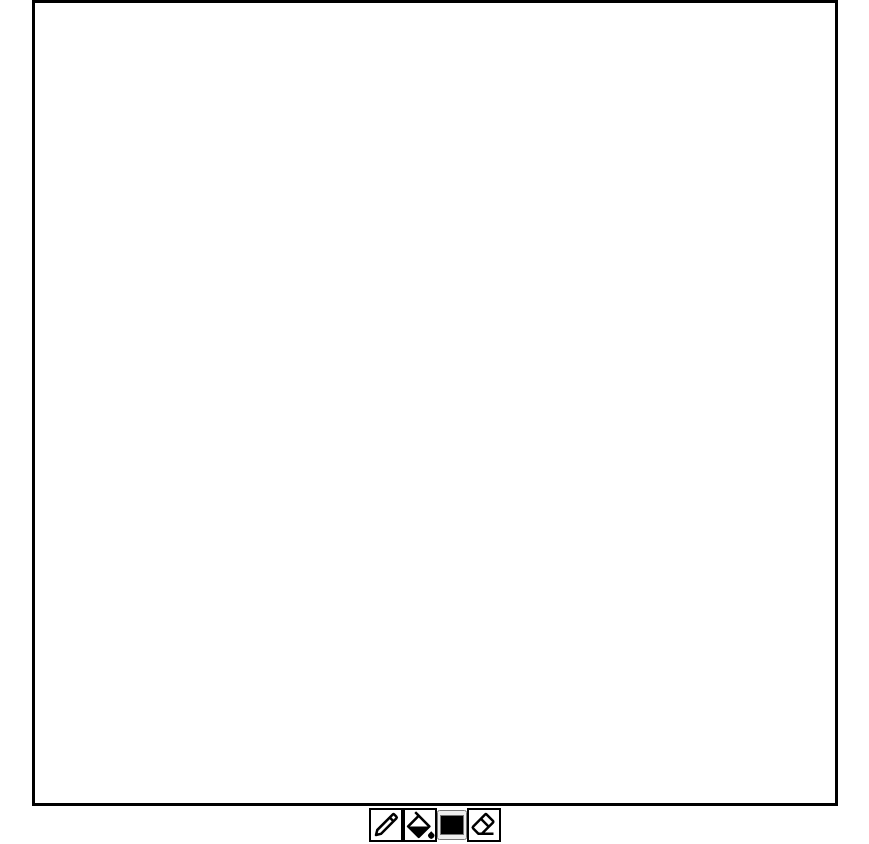
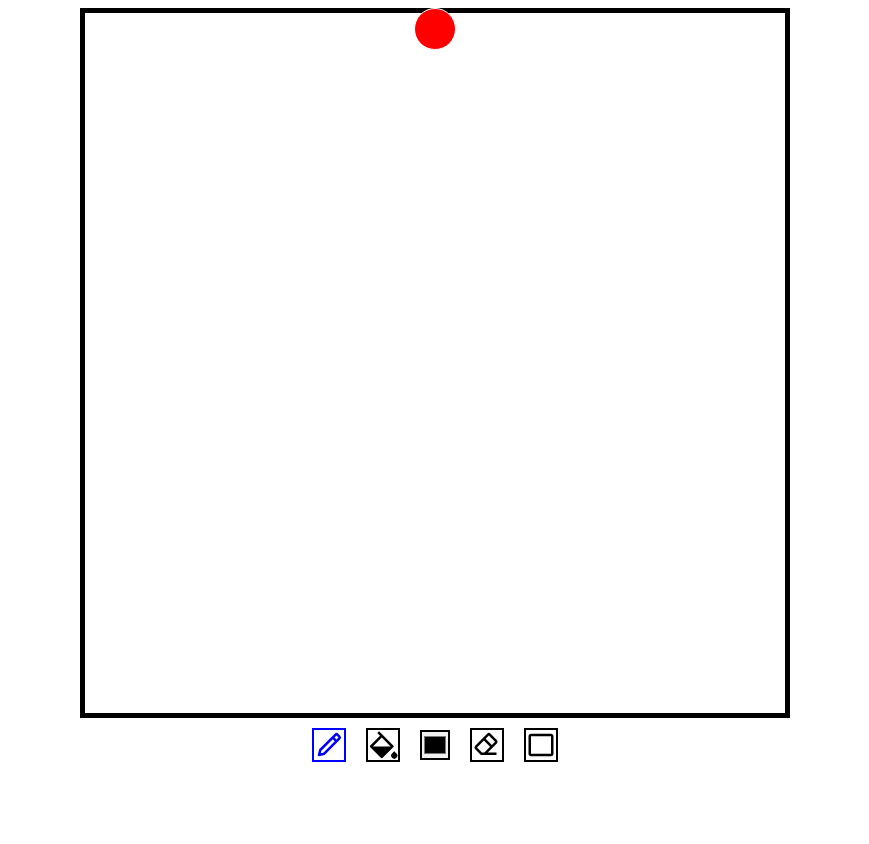
Before and after one commit to abdur-rafi/Skribbl-Clone, a React (Create React App) app: page / in a window 1280 px wide. Shown: the whole page, without its empty margins (205-1074 px from the left). After the commit the page ends 800 px from the top, so only its background shows below. Built offline with nearby package versions, Linux system fonts and the light colour scheme.

Commit message:
drawing rectangle added

```diff
--- a/package.json
+++ b/package.json
@@ -11,10 +11,11 @@
     "@types/react": "^17.0.0",
     "@types/react-color": "^3.0.4",
     "@types/react-dom": "^17.0.0",
+    "node-sass": "4.14.1",
     "react": "^17.0.2",
     "react-dom": "^17.0.2",
     "react-icons": "^4.2.0",
-    "react-scripts": "4.0.3",
+    "react-scripts": "^4.0.3",
     "typescript": "^4.1.2",
     "web-vitals": "^1.0.1"
   },
--- a/src/App.tsx
+++ b/src/App.tsx
@@ -1,9 +1,5 @@
 import React from 'react';
 import DrawingBoard from './components/DrawingBoard';
-import logo from './logo.svg';
-// import './App.css';
-// import Canvas from './components/Canvas';
-
 function App() {
   return (
     <div >
--- /dev/null
+++ b/src/Stylesheets/DrawingBar.scss
@@ -0,0 +1,49 @@
+$selectedColor : blue;
+$canvasHeight : 700px;
+$canvasWidht : 700px;
+
+.DrawingBoardRoot{
+    display: flex;
+    flex-direction: column;
+    margin: 10;
+    align-items: center;
+
+    .canvas{
+        height : $canvasHeight;
+        width : $canvasWidht;
+        border : solid black 5px;
+        cursor : none;
+    }
+    .drawingBarRoot{
+        display: flex;
+        align-items: center;
+        // padding: 20;
+        justify-content: center;
+        // background-color: red;
+        width: $canvasWidht;
+        .barItem{
+            margin : 10px 10px 5px 10px ;
+            border : solid 2px;
+            font-size : 30px;
+        }
+        input{
+            border: solid 1px;
+            margin : 0px;
+            padding : 0px;
+            height : 30px;
+            width : 30px;
+        }
+        .selected{
+            color : blue;
+        }
+    }
+}
+.cursor{
+    height : 40px;
+    width : 40px;
+    border-radius : 50%;
+    background-color : black;
+    border: solid white .5px;
+    position : absolute;
+    pointer-events : none;
+}
--- a/src/components/Canvas.tsx
+++ b/src/components/Canvas.tsx
@@ -38,10 +38,17 @@ type points = {
 class Canvas extends React.Component<Props, State>{
 
     canvasRef : React.RefObject<HTMLCanvasElement>;
+    rectStartPoint : points;
+    imageDataBeforeRectStart : ImageData | undefined;
 
     constructor(props : Props){
         super(props);
         this.canvasRef = React.createRef();
+        this.rectStartPoint = {
+            x : -1,
+            y : -1
+        };
+        this.imageDataBeforeRectStart = undefined;
     }
 
 
@@ -65,6 +72,15 @@ class Canvas extends React.Component<Props, State>{
         && imageData[point1[3]] === imageData[point2[3]]
     }
 
+    getColorOfAPoint(context : CanvasRenderingContext2D, canvas : HTMLCanvasElement, x : number, y : number):number[]{
+        let t1 = Date.now();
+        let id = context.getImageData(0, 0,canvas.width, canvas.height );
+        let imageData = id.data;
+        let startingColorIndex = this.getColorIndicesForCoord(x, y, canvas.width,canvas.height);
+
+        return [imageData[startingColorIndex[0]],imageData[startingColorIndex[1]],imageData[startingColorIndex[2]],imageData[startingColorIndex[3]]];
+    }
+
     floodFillAlgo(context : CanvasRenderingContext2D, canvas : HTMLCanvasElement, x : number, y : number, color : number[]){
         let t1 = Date.now();
         let id = context.getImageData(0, 0,canvas.width, canvas.height );
@@ -84,18 +100,26 @@ class Canvas extends React.Component<Props, State>{
             y : y
         })
         vis[x][y] = true;
+        let width = canvas.width;
+        let height = canvas.height;
         while(stack.length !== 0){
             let top : points = stack.pop()!;
             let cornerPoints : points[] = [
                 {x : top.x + 1, y : top.y},{x : top.x, y : top.y + 1},
                 {x : top.x - 1, y : top.y}, {x : top.x, y : top.y - 1},
-                {x : top.x + 1, y : top.y - 1},{x : top.x + 1, y : top.y + 1},
-                {x : top.x - 1, y : top.y - 1}, {x : top.x - 1, y : top.y + 1},
+                // {x : top.x + 1, y : top.y - 1},{x : top.x + 1, y : top.y + 1},
+                // {x : top.x - 1, y : top.y - 1}, {x : top.x - 1, y : top.y + 1},
             ]
             for(let j = 0; j < cornerPoints.length; ++j){
                 let xn = cornerPoints[j].x;
                 let yn = cornerPoints[j].y;
-                let indexes = this.getColorIndicesForCoord(xn, yn, canvas.width, canvas.height);
+
+                let indexes : number[] = [];
+                if (xn < 0 || yn < 0 || xn >= width || yn >= height) indexes = [-1, -1, -1, -1];
+                else{
+                    let red = yn * (width * 4) + xn * 4;
+                    indexes = [red, red + 1, red + 2, red + 3];
+                }
                 if(this.checkEqualColor(imageData, indexes , startingColorIndex) && !vis[xn][yn]){
                     stack.push(cornerPoints[j]);
                     vis[xn][yn] = true;
@@ -109,6 +133,48 @@ class Canvas extends React.Component<Props, State>{
         let t2 = Date.now();
         console.log(t2 - t1);
 
+    }
+
+    handleMouseDownForPenAndEraser(context : CanvasRenderingContext2D, e : MouseEvent){
+        context?.beginPath();
+        if(this.props.drawMode === 'eraser'){
+            context!.strokeStyle ='#ffffff';
+        }
+        context?.moveTo(e.offsetX, e.offsetY);
+    }
+
+    handleMouseDownPaintFill(context : CanvasRenderingContext2D,canvas :  HTMLCanvasElement, e : MouseEvent){
+        let color = hexToRGB(this.props.colorString);
+        this.floodFillAlgo(context!, canvas, e.offsetX, e.offsetY,color);
+    }
+
+    handleMouseDownDrawShape(context : CanvasRenderingContext2D,canvas :  HTMLCanvasElement, e : MouseEvent){
+        this.rectStartPoint = {
+            x : e.offsetX, y : e.offsetY
+        }
+        this.imageDataBeforeRectStart = context?.getImageData(0, 0, canvas.width, canvas.height);
+    }
+
+    handleCursorMovement(canvas : HTMLCanvasElement, cursor : HTMLElement, e : MouseEvent){
+        let rect = canvas.getBoundingClientRect();
+
+        if(cursor){
+            cursor.style.left = `${e.offsetX + + 5 + rect.left - this.props.lineWidth / 2 }px`;
+            cursor.style.top = `${e.offsetY + 5 + rect.top - this.props.lineWidth / 2 }px`;
+        }
+    }
+
+    handleMouseMovePenAndEraser(context : CanvasRenderingContext2D, e : MouseEvent ){
+        context?.lineTo(e.offsetX, e.offsetY);
+        context?.stroke();
+    }
+
+    handleMouseMoveShape(context : CanvasRenderingContext2D, canvas : HTMLCanvasElement, e : MouseEvent){
+        if(this.imageDataBeforeRectStart){
+            context?.clearRect(0, 0, canvas.width, canvas.height);
+            context?.putImageData(this.imageDataBeforeRectStart,0, 0);
+            context?.strokeRect(this.rectStartPoint.x, this.rectStartPoint.y, e.offsetX - this.rectStartPoint.x, e.offsetY - this.rectStartPoint.y);
+        }
     }
 
     componentDidMount(){
@@ -127,24 +193,41 @@ class Canvas extends React.Component<Props, State>{
                 color = [255, 255, 255];
                 this.floodFillAlgo(context, canvas, 0, 0, color);
                 color = [0, 0, 0];
+                const cursor : HTMLElement | null = document.querySelector('.cursor');
+
+                canvas.addEventListener('mouseenter', e =>{
+                    if(cursor){
+                        cursor.style.display = 'inline';
+                        cursor.style.backgroundColor = this.props.colorString;
+                    }
+                })
 
                 canvas.addEventListener('mousemove',e=>{
+                    this.handleCursorMovement(canvas, cursor!, e);
                     if(!draw || this.props.drawMode === 'paintFill') return;
-                    context?.lineTo(e.offsetX, e.offsetY);
-                    context?.stroke();
+                    if(this.props.drawMode === 'pen' || this.props.drawMode === 'eraser'){
+                        this.handleMouseMovePenAndEraser(context!, e);
+                    }
+                    else if(this.props.drawMode === 'rectangle'){
+                        if(this.imageDataBeforeRectStart){
+                            this.handleMouseMoveShape(context!, canvas, e);
+                        }
+                    }
 
                 });
                 canvas.addEventListener('mousedown',e=>{
-                    if(this.props.drawMode === 'paintFill'){
-                        let color = hexToRGB(this.props.colorString);
-                        this.floodFillAlgo(context!, canvas, e.offsetX, e.offsetY,color);
-                        return;
-                    }
                     draw = true;
                     context!.lineWidth = this.props.lineWidth;
-                    context?.beginPath();
-                    context!.strokeStyle = this.props.drawMode === 'pen'? this.props.colorString : '#ffffff';
-                    context?.moveTo(e.offsetX, e.offsetY);
+                    context!.strokeStyle = this.props.colorString;
+                    if(this.props.drawMode === 'paintFill'){
+                        this.handleMouseDownPaintFill(context!, canvas, e);
+                    }
+                    if(this.props.drawMode === 'pen' || this.props.drawMode === 'eraser'){
+                        this.handleMouseDownForPenAndEraser(context!, e);
+                    }
+                    else if(this.props.drawMode === 'rectangle'){
+                        this.handleMouseDownDrawShape(context!, canvas!, e);
+                    }
                 })
                 canvas.addEventListener('mouseup',e=>{
                     draw = false;
@@ -152,16 +235,20 @@ class Canvas extends React.Component<Props, State>{
                 })
                 canvas.addEventListener('mouseout',e=>{
                     draw = false;
-                    console.log('mouse left');
-                },false)
+                    if(cursor){
+                        cursor.style.display = 'none';
+                    }
+                },false);
                 canvas.addEventListener('wheel', e=>{
-                    console.log('wheel');
-                    console.log(e.deltaY);
                     if(e.deltaY > 0){
                         this.props.changeLineWidth(max(1, this.props.lineWidth - 1));
                     }
                     else{
-                        this.props.changeLineWidth(min(12, this.props.lineWidth + 1));
+                        this.props.changeLineWidth(min(30, this.props.lineWidth + 1));
+                    }
+                    if(cursor){
+                        cursor.style.height = cursor.style.width = `${this.props.lineWidth}px`;
+                        cursor.style.borderRadius = '50%';
                     }
                 })
             }
@@ -170,15 +257,11 @@ class Canvas extends React.Component<Props, State>{
         }
     }
 
+
+
     render() : React.ReactNode{
         return(
-            <canvas ref={this.canvasRef} style={{
-                height : "800px",
-                width : "800px",
-                borderWidth : '2px',
-                border : 'solid',
-                cursor : 'pointer'
-            }}/>
+            <canvas className = 'canvas' ref={this.canvasRef}/>
         )
     }
 }
--- a/src/components/DrawingBar.tsx
+++ b/src/components/DrawingBar.tsx
@@ -1,5 +1,5 @@
 import React from 'react'
-import {BiPencil, BiEraser} from 'react-icons/bi'
+import {BiPencil, BiEraser,BiRectangle} from 'react-icons/bi'
 import {RiPaintFill} from 'react-icons/ri'
 import {drawMode} from '../typesAndInterfaces'
 
@@ -19,40 +19,27 @@ class DrawingBar extends React.Component<Props, State>{
         super(props);
     }
 
+    selected(val : drawMode):string{
+
+        if(this.props.drawMode === val) return ' selected';
+
+        return '';
+    }
+
     render() : React.ReactNode{
         return(
-            <div style={{
+            <div className = 'drawingBarRoot'>
+                <BiPencil className={'barItem'.concat(this.selected('pen'))} onClick = {() => this.props.changeDrawMode('pen')} />
+                <RiPaintFill className={'barItem'.concat(this.selected('paintFill'))} onClick = {() => this.props.changeDrawMode('paintFill')}/>
+                <input className={'barItem'} type = 'color' onChange = {(e)=>{
+                    this.props.changeColor(e.target.value);
+                }}  />
 
-            }}>
-                <div style={{
-                    margin : '2px',
-                    display : 'flex',
-                    alignItems : 'center'
-                }}>
-                    <BiPencil style={{
-                        border : 'solid 2px',
-                        fontSize : 30
-                    }} onClick = {() => this.props.changeDrawMode('pen')} />
-                    <RiPaintFill style = {{
-                        border : 'solid 2px',
-                        fontSize : 30
-                    }} onClick = {() => this.props.changeDrawMode('paintFill')}/>
-                    <input type = 'color' style={{
-                        margin : 0,
-                        padding : 0,
-                        height : 30,
-                        width : 30
-                    }} onChange = {(e)=>{
-                        this.props.changeColor(e.target.value);
-                    }}  />
+                <BiEraser className={'barItem'.concat(this.selected('eraser'))} onClick = {() => this.props.changeDrawMode('eraser')}/>
+                <BiRectangle onClick = {()=>this.props.changeDrawMode('rectangle')} className = {'barItem'.concat(this.selected('rectangle'))} />
 
-                    <BiEraser style = {{
-                        border : 'solid 2px',
-                        fontSize : 30
-                    }} onClick = {() => this.props.changeDrawMode('eraser')}/>
+            </div>
 
-                </div>
-            </div>
         )
     }
 }
--- a/src/components/DrawingBoard.tsx
+++ b/src/components/DrawingBoard.tsx
@@ -3,6 +3,7 @@ import * as React from 'react'
 import Canvas from './Canvas';
 import DrawingBar from './DrawingBar';
 import {drawMode} from '../typesAndInterfaces'
+import '../Stylesheets/DrawingBar.scss'
 interface State{
     drawMode : drawMode,
     color : string,
@@ -51,18 +52,29 @@ class DrawingBoard extends React.Component<Props, State>{
 
     render() : React.ReactNode{
         return(
-            <div style={{
-                display : 'flex',
-                flexDirection : 'column',
-                // backgroundColor : 'red',
-                // justifyContent : 'center',
-                alignItems : 'center',
-            }}>
+            <div className = 'DrawingBoardRoot'>
                 <Canvas drawMode = {this.state.drawMode} colorString = {this.state.color} lineWidth = {this.state.lineWidth} changeLineWidth = {this.changeLineWidht} />
                 <DrawingBar drawMode = {this.state.drawMode} color = {this.state.color} changeColor = {this.changeColor} changeDrawMode = {this.changeDrawMode} />
+                <Circle/>
             </div>
         )
     }
 }
 
+const Circle : React.FC<{}> = (props)=>{
+    return(
+        <div className='cursor' style={{
+            height : '40px',
+            width : '40px',
+            borderRadius : '50%',
+            backgroundColor : 'red',
+            position : 'absolute',
+            pointerEvents : 'none'
+
+        }}>
+
+        </div>
+    )
+}
+
 export default DrawingBoard;
--- a/src/index.css
+++ /dev/null
@@ -1,13 +0,0 @@
-body {
-  margin: 0;
-  font-family: -apple-system, BlinkMacSystemFont, 'Segoe UI', 'Roboto', 'Oxygen',
-    'Ubuntu', 'Cantarell', 'Fira Sans', 'Droid Sans', 'Helvetica Neue',
-    sans-serif;
-  -webkit-font-smoothing: antialiased;
-  -moz-osx-font-smoothing: grayscale;
-}
-
-code {
-  font-family: source-code-pro, Menlo, Monaco, Consolas, 'Courier New',
-    monospace;
-}
--- a/src/index.tsx
+++ b/src/index.tsx
@@ -1,6 +1,5 @@
 import React from 'react';
 import ReactDOM from 'react-dom';
-import './index.css';
 import App from './App';
 import reportWebVitals from './reportWebVitals';
 
--- a/src/typesAndInterfaces.tsx
+++ b/src/typesAndInterfaces.tsx
@@ -1 +1 @@
-export type drawMode = 'pen' | 'eraser' | 'paintFill';
+export type drawMode = 'pen' | 'eraser' | 'paintFill' | 'rectangle';
```
Also changed, not shown: src/App.css (deleted, +0 -38 lines), src/Stylesheets/dry-clean.png (added), 1 other file (tests, documents, lock files or other folders).
